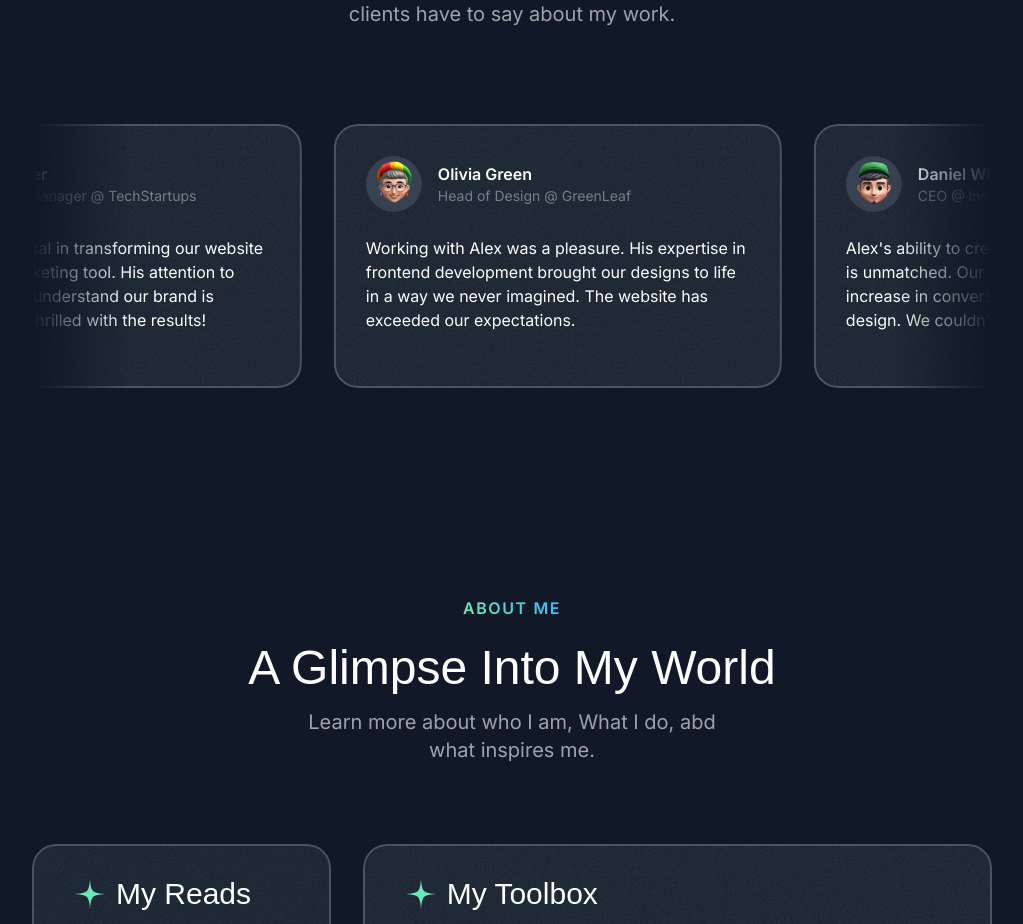
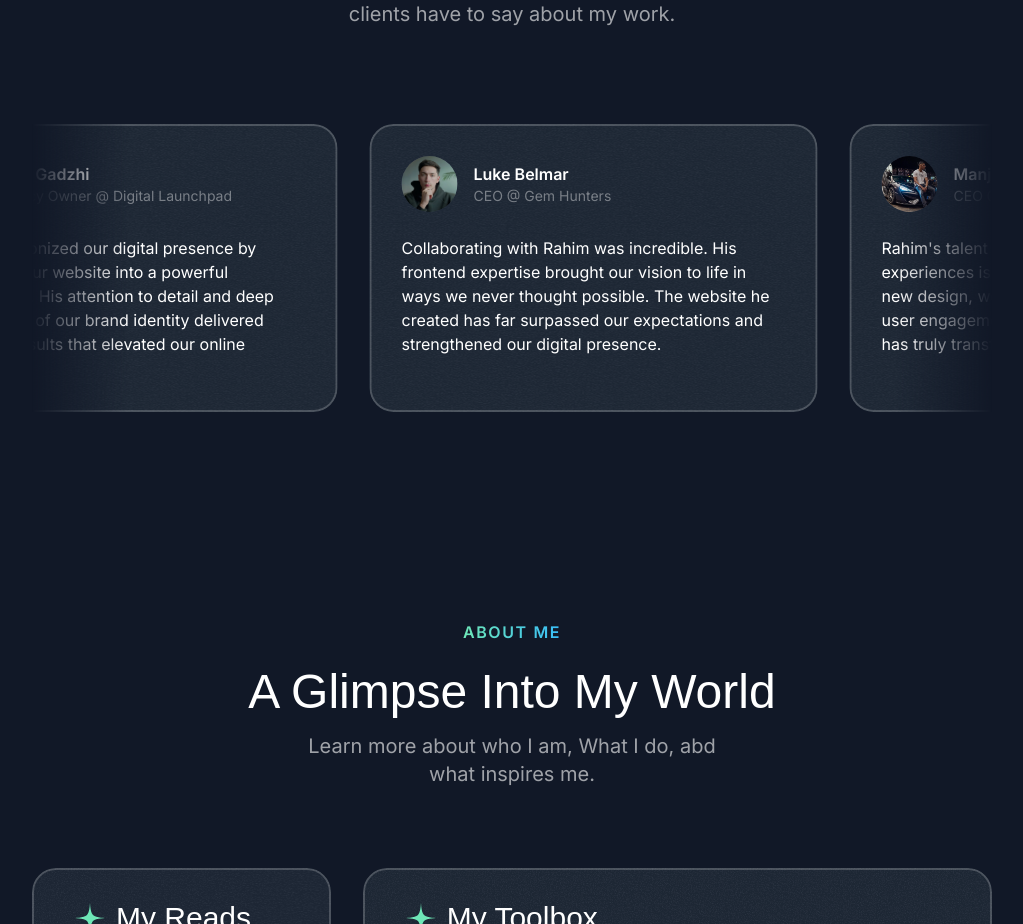
Before and after one commit to rahim1976/next-portfolio-frontend, a Next.js app: page / in a window 1280 px wide. Shown: the part 3288-4212 px from the top of the page, without its empty margins (128-1151 px from the left). Built offline with nearby package versions, Linux system fonts and the light colour scheme; a web font is replaced by a local one.

Commit message:
Update Testimonials.tsx

```diff
--- a/src/sections/Testimonials.tsx
+++ b/src/sections/Testimonials.tsx
@@ -1,45 +1,45 @@
-import memojiAvatar1 from "@/assets/images/memoji-avatar-1.png";
-import memojiAvatar2 from "@/assets/images/memoji-avatar-2.png";
-import memojiAvatar3 from "@/assets/images/memoji-avatar-3.png";
-import memojiAvatar4 from "@/assets/images/memoji-avatar-4.png";
-import memojiAvatar5 from "@/assets/images/memoji-avatar-5.png";
+import Iman from "@/assets/images/iman.jpg";
+import Luke from "@/assets/images/luke.jpg";
+import Manjeet from "@/assets/images/manjeet.jpg";
+import Wasif from "@/assets/images/wasif.jpeg";
+// import memojiAvatar5 from "@/assets/images/memoji-avatar-5.png";
 import { SectionHeader } from "@/components/SectionHeader";
 import Image from "next/image";
-import grainImage from "@/assets/images/grain.jpg";
+// import grainImage from "@/assets/images/grain.jpg";
 import { Card } from "@/components/Card";
 import { Fragment } from "react";
 
 const testimonials = [
   {
-    name: "Alex Turner",
-    position: "Marketing Manager @ TechStartups",
-    text: "Alex was instrumental in transforming our website into a powerful marketing tool. His attention to detail and ability to understand our brand is exceptional. We're thrilled with the results!",
-    avatar: memojiAvatar1,
+    name: "Iman Gadzhi",
+    position: "Agency Owner @ Digital Launchpad",
+    text: "Rahim revolutionized our digital presence by transforming our website into a powerful marketing tool. His attention to detail and deep understanding of our brand identity delivered exceptional results that elevated our online presence.",
+    avatar: Iman,
   },
   {
-    name: "Olivia Green",
-    position: "Head of Design @ GreenLeaf",
-    text: "Working with Alex was a pleasure. His expertise in frontend development brought our designs to life in a way we never imagined. The website has exceeded our expectations.",
-    avatar: memojiAvatar2,
+    name: "Luke Belmar",
+    position: "CEO @ Gem Hunters",
+    text: "Collaborating with Rahim was incredible. His frontend expertise brought our vision to life in ways we never thought possible. The website he created has far surpassed our expectations and strengthened our digital presence.",
+    avatar: Luke,
   },
   {
-    name: "Daniel White",
-    position: "CEO @ InnovateCo",
-    text: "Alex's ability to create seamless user experiences is unmatched. Our website has seen a significant increase in conversions since launching the new design. We couldn't be happier.",
-    avatar: memojiAvatar3,
+    name: "Manjeet Singh",
+    position: "CEO @ DSU Platinum",
+    text: "Rahim's talent for creating seamless user experiences is remarkable. Since launching our new design, we've seen dramatic improvements in user engagement and conversion rates. His work has truly transformed our online presence.",
+    avatar: Manjeet,
   },
   {
-    name: "Emily Carter",
-    position: "Product Manager @ GlobalTech",
-    text: "Alex is a true frontend wizard. He took our complex product and transformed it into an intuitive and engaging user interface. We're already seeing positive feedback from our customers.",
-    avatar: memojiAvatar4,
+    name: "Wasif Ahmed",
+    position: "Full Stack Developer @ Evolversoft",
+    text: "Rahim is a frontend virtuoso. He expertly transformed our complex product into an intuitive and engaging interface that our users love. The positive impact on our digital presence has been immediate and substantial.",
+    avatar: Wasif,
   },
-  {
-    name: "Michael Brown",
-    position: "Director of IT @ MegaCorp",
-    text: "Alex's work on our website has been nothing short of exceptional. He's a talented developer who is also a great communicator. We highly recommend him.",
-    avatar: memojiAvatar5,
-  },
+  // {
+  //   name: "Michael Brown",
+  //   position: "Director of IT @ MegaCorp",
+  //   text: "Rahim's contribution to our website has been remarkable. His technical expertise combined with excellent communication skills has significantly enhanced our digital presence. We wholeheartedly recommend his services.",
+  //   avatar: memojiAvatar5,
+  // },
 ];
 
 export const TestimonialsSection = () => {
@@ -66,7 +66,7 @@ export const TestimonialsSection = () => {
                         <Image
                           src={testimonials.avatar}
                           alt={testimonials.name}
-                          className="max-h-full"
+                          className="max-h-full rounded-full"
                         />
                       </div>
                       <div>
```
